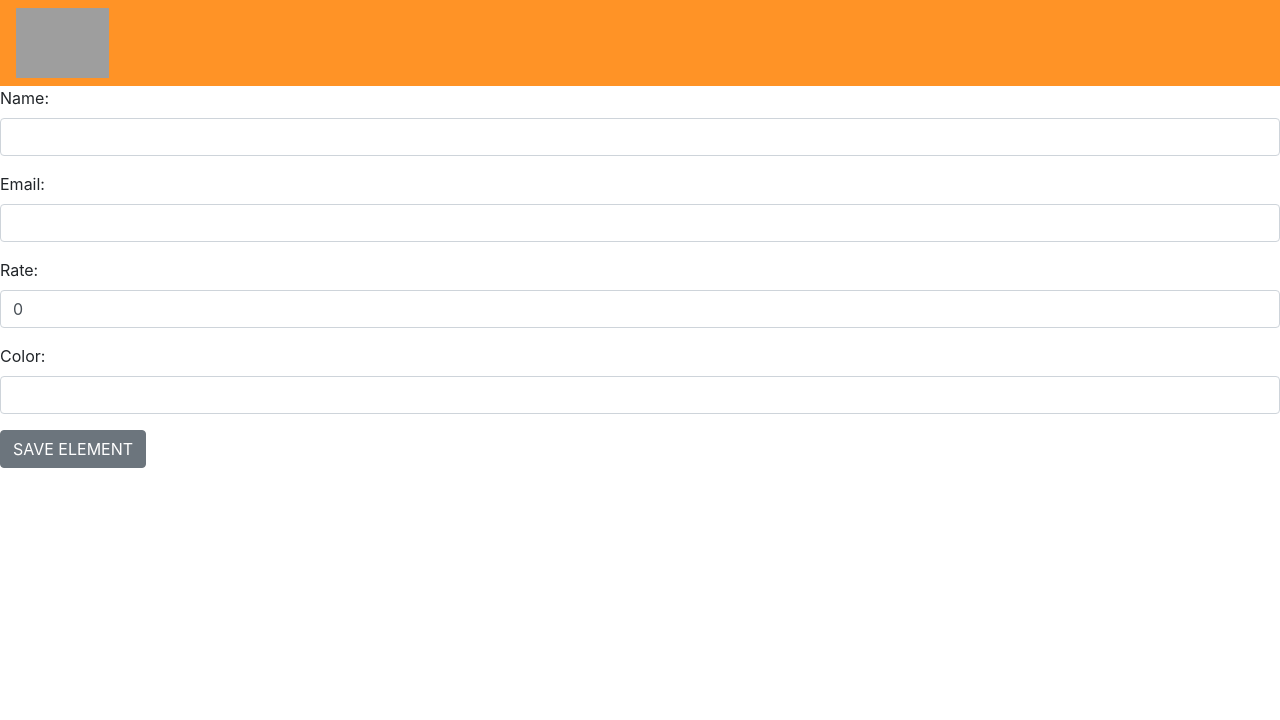
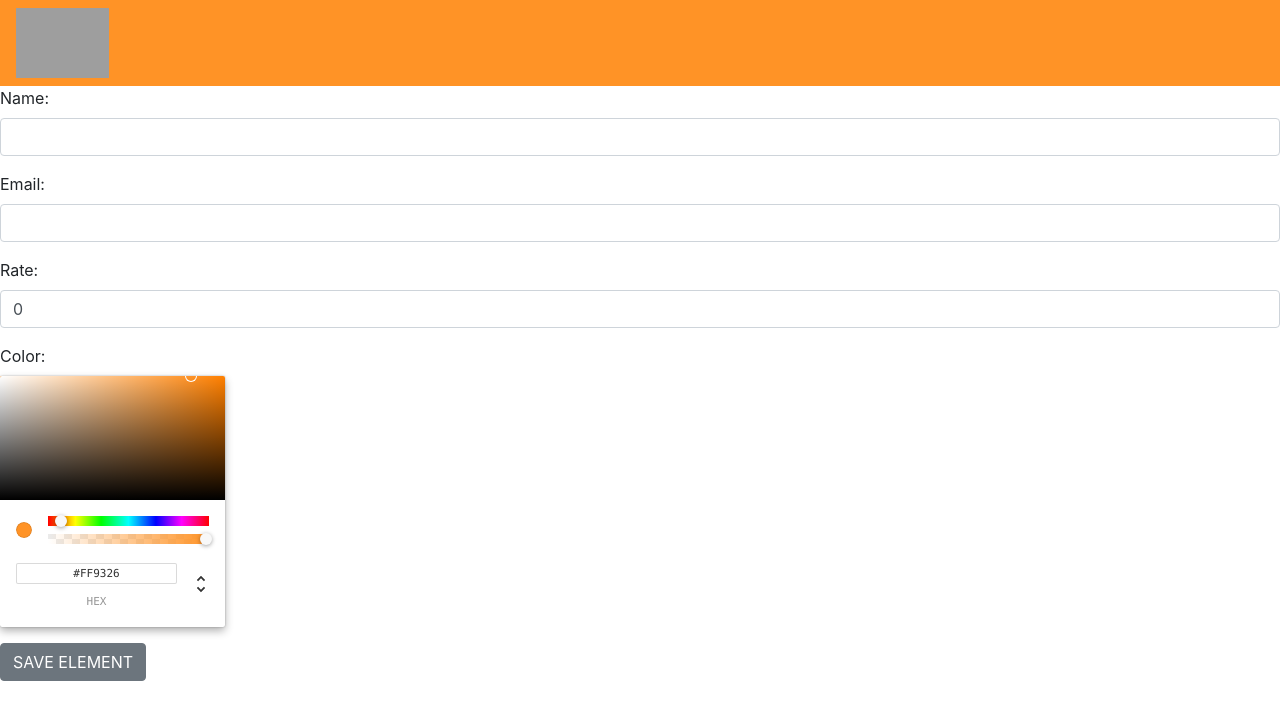
Before and after one commit to pasionaminions/wicked-front, a React (Create React App) app: page /edit/1 in a window 1280 px wide. Shown: the top 720 px of the page. Built offline with nearby package versions, Linux system fonts and the light colour scheme; no server answers; grey boxes are pictures that could not be loaded.

Commit message:
Added color picker

```diff
--- a/src/Components/Form_edit.js
+++ b/src/Components/Form_edit.js
@@ -3,6 +3,7 @@ import { connect } from "react-redux";
 import { isEmpty } from 'lodash';
 import { get_single, post_user, edit_user } from "../thunks";
 import { Form, FormGroup, Label, Input, Button } from 'reactstrap';
+import { ChromePicker } from "react-color";
 
 const mapStateToProps = state => {
     return { single: state.single }
@@ -21,7 +22,7 @@ class Form_edit extends Component {
             name: "",
             email: "",
             rate: 0,
-            color: ""
+            color: "#FF9326"
         };
     }
 
@@ -69,6 +70,10 @@ class Form_edit extends Component {
         this.setState({ [event.target.id]: event.target.value });
     }
 
+    handleColorChange = (color) => {
+        this.setState({color: color.hex})
+    }
+
     render() {
         return (
             <Form>
@@ -86,7 +91,8 @@ class Form_edit extends Component {
                 </FormGroup>
                 <FormGroup>
                     <Label for="color">Color:</Label>
-                    <Input type="text" name="color" id="color" value={this.state.color} onChange={this.handleChange}/>
+                    {/* <Input type="text" name="color" id="color" value={this.state.color} onChange={this.handleChange}/> */}
+                    <ChromePicker color={this.state.color} onChange={this.handleColorChange}></ChromePicker>
                 </FormGroup>
                 <Button onClick={this.save}>SAVE ELEMENT</Button>
             </Form>
```
